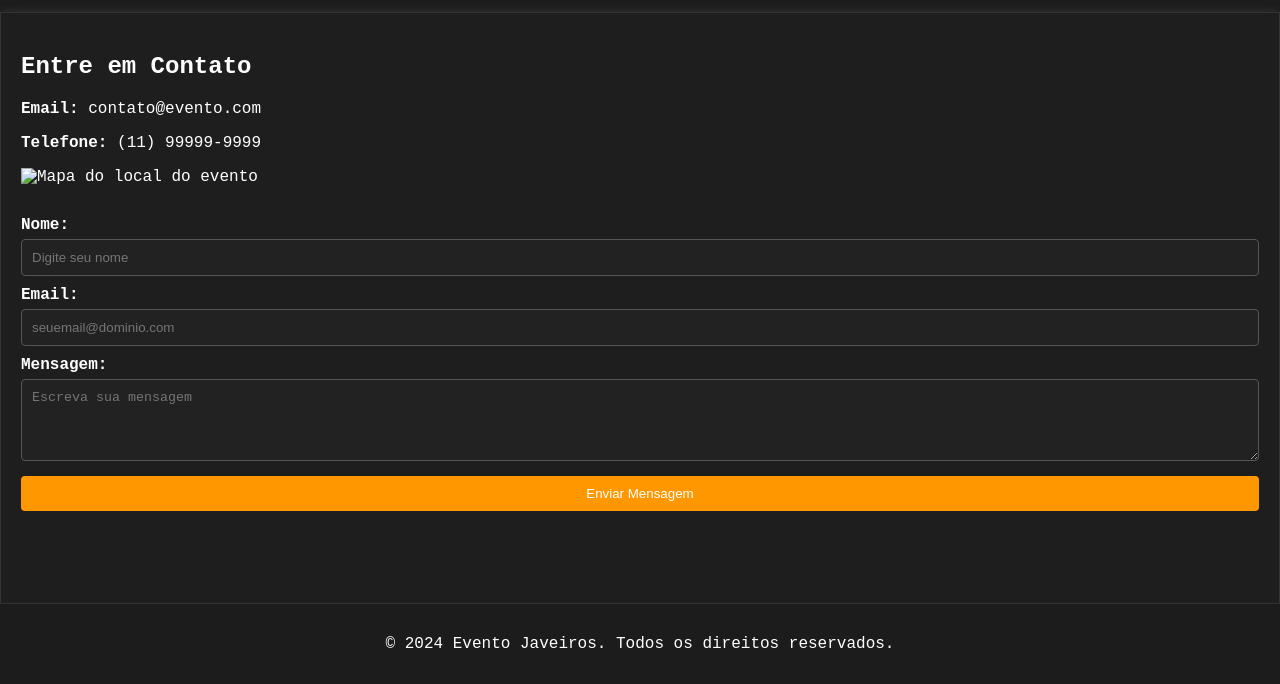
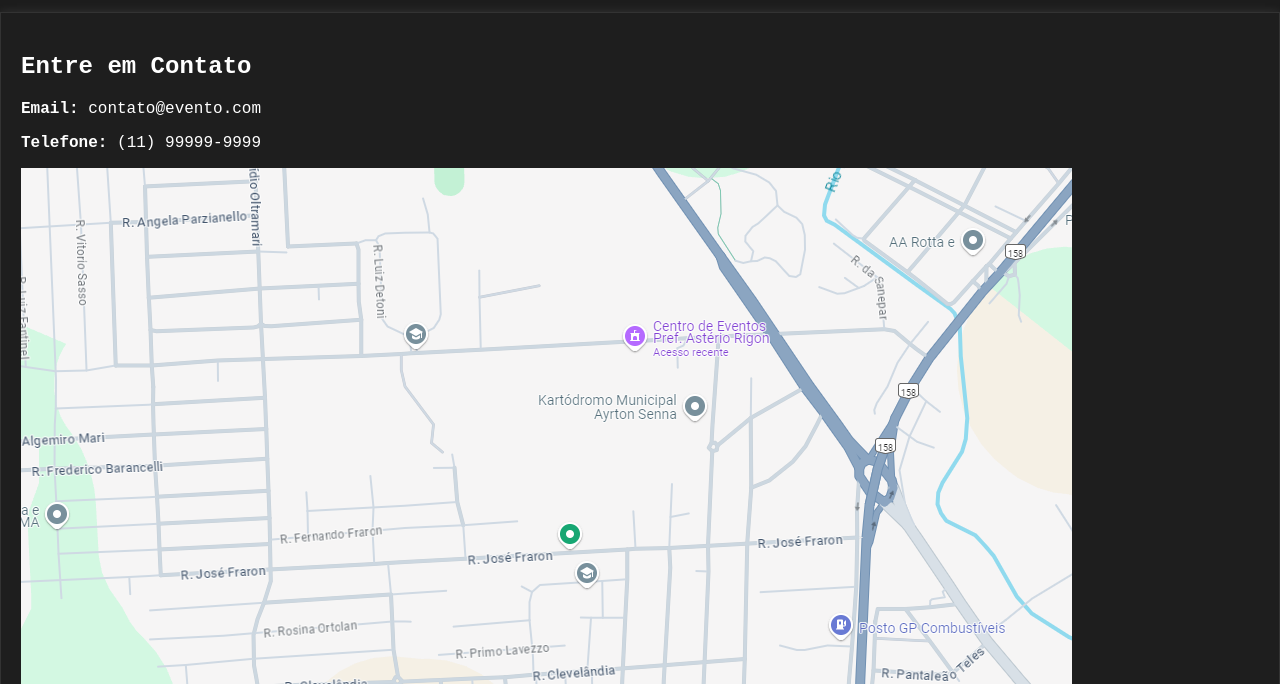
Before and after one commit to devhugotech/trabalho-eventos, a plain HTML site: page contato.html in a window 1280 px wide. Shown: the part 116-800 px from the top of the page. Drawn offline with Linux system fonts and the light colour scheme.

Commit message:
adding image

```diff
--- a/contato.html
+++ b/contato.html
@@ -26,7 +26,7 @@
             <p><strong>Telefone:</strong> (11) 99999-9999</p>
 
             <!-- Imagem do mapa -->
-            <img src="mapa.png" alt="Mapa do local do evento">
+            <img src="imagens/mapa.png" alt="Mapa do local do evento">
 
             <!-- Formulário de contato -->
             <form action="/submit-contato" method="POST">
```
